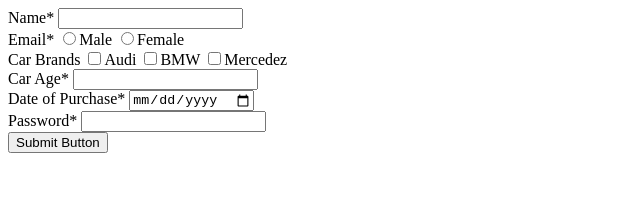
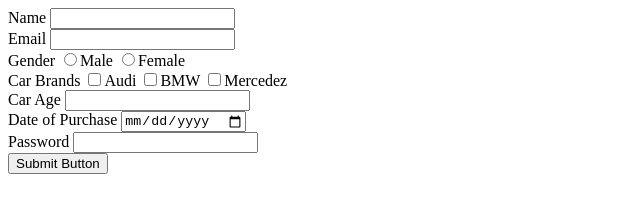
Before and after one commit to acciojob/car-insurance-form-Ganesh2048, a website: page main.html in a window 1280 px wide. Shown: the whole page, without its empty margins (0-640 px from the left). Drawn offline with Linux system fonts and the light colour scheme.

Commit message:
created a submission

```diff
--- a/main.html
+++ b/main.html
@@ -11,9 +11,12 @@
     <script type="text/javascript" src="./script.js">
 </script>
 	<form action="/action_page.php" method="post">
-	<label for="name">Name*</label>
+	<label for="name">Name</label>
 	<input type="text" id="name" required><br>
-		<label for="email">Email*</label>
+		<label for="email">Email</label>
+		<input type="email" id="email" required><br>
+
+	<label for="name">Gender</label>
 	<input type="radio" name="gender" value="male" required>Male
 	<input type="radio" name="gender" value="female" required>Female
 	<br>
@@ -23,12 +26,12 @@
 	<input type="checkbox" id="cars" >Mercedez
 	<br>
 
-	<label for="carage">Car Age*</label>
+	<label for="carage">Car Age</label>
 	<input type="number" id="carage" required>
 		<br>
-	<label for="dop">Date of Purchase*</label>
+	<label for="dop">Date of Purchase</label>
 	<input type="date" id="dop" required><br>
-	<label for="password">Password*</label>
+	<label for="password">Password</label>
 	<input type="password" id="password" required><br>
 
 	<button type="submit" value="submit">Submit Button</button>
```
